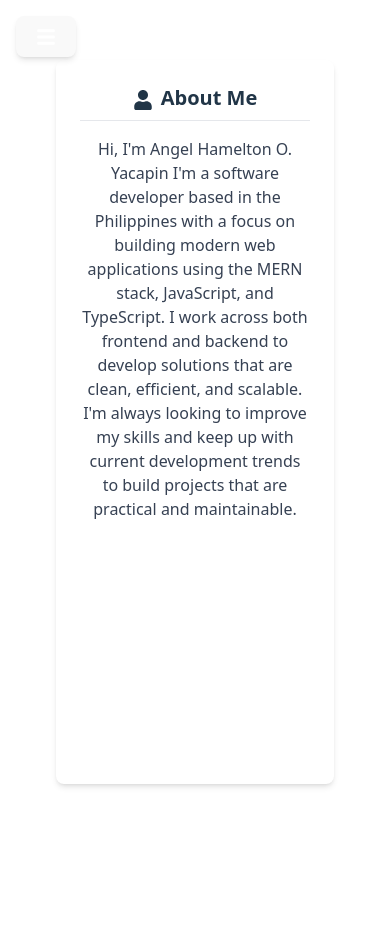
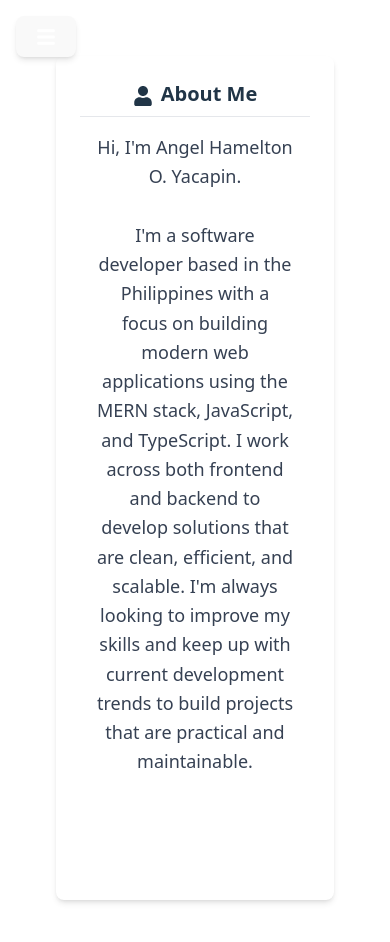
Before and after one commit to TonYacapin/abks_portfolio, a React (Vite) app: page / in a window 390 px wide. Shown: the top 942 px of the page. Before the commit the page ends 844 px from the top, so only its background shows below. Built offline with nearby package versions, Linux system fonts and the light colour scheme.

Commit message:
refactor sections in Portfolio Dashboard for improved layout and responsiveness

```diff
--- a/src/components/Sidebar.jsx
+++ b/src/components/Sidebar.jsx
@@ -10,6 +10,7 @@ import {
     FaBars,
     FaTimes
 } from "react-icons/fa";
+
 
 export default function Sidebar({ activeSection, setActiveSection }) {
     const [isMobileMenuOpen, setIsMobileMenuOpen] = useState(false);
--- a/src/components/sections/AboutSection.jsx
+++ b/src/components/sections/AboutSection.jsx
@@ -1,9 +1,9 @@
 import { FaUser } from "react-icons/fa";
 
 export default function AboutSection() {
-  const contentClasses = "bg-white p-6 rounded-lg shadow-md min-h-[calc(100vh-120px)] w-full flex flex-col";
+  const contentClasses = "bg-white p-6 rounded-lg shadow-md h-screen w-full flex flex-col";
   const headingClasses = "text-xl font-bold mb-4 pb-2 border-b border-gray-200";
-  const textClasses = "text-gray-700";
+  const textClasses = "text-gray-700 flex-grow";
 
   return (
     <div className={contentClasses}>
@@ -11,10 +11,18 @@ export default function AboutSection() {
         <FaUser className="inline-block mr-2" />
         About Me
       </h2>
-      <p className={textClasses}>
-        Hi, I'm Angel Hamelton O. Yacapin
-        I'm a software developer based in the Philippines with a focus on building modern web applications using the MERN stack, JavaScript, and TypeScript. I work across both frontend and backend to develop solutions that are clean, efficient, and scalable. I'm always looking to improve my skills and keep up with current development trends to build projects that are practical and maintainable.
-      </p>
+      <div className={textClasses}>
+        <div className="w-full px-4">
+          <p className="text-lg leading-relaxed">
+            Hi, I'm Angel Hamelton O. Yacapin.
+            <br /><br />
+            I'm a software developer based in the Philippines with a focus on building modern web applications
+            using the MERN stack, JavaScript, and TypeScript. I work across both frontend and backend to
+            develop solutions that are clean, efficient, and scalable. I'm always looking to improve my skills
+            and keep up with current development trends to build projects that are practical and maintainable.
+          </p>
+        </div>
+      </div>
     </div>
   );
 }
--- a/src/components/sections/ProjectsSection.jsx
+++ b/src/components/sections/ProjectsSection.jsx
@@ -1,55 +1,93 @@
-import { FaFolderOpen, FaInfoCircle } from "react-icons/fa";
+import { FaFolderOpen, FaInfoCircle, FaGlobe, FaGithub } from "react-icons/fa"
+import { useState } from "react"
 
 export default function ProjectsSection() {
-  const contentClasses = "bg-white p-6 rounded-lg shadow-md min-h-[calc(100vh-120px)] w-full flex flex-col";
-  const headingClasses = "text-xl font-bold mb-4 pb-2 border-b border-gray-200";
-  const textClasses = "text-gray-700";
+  const [hoveredProject, setHoveredProject] = useState(null)
+
+  const projects = [
+    {
+      id: 1,
+      title: "Restaurant App",
+      description: "A restaurant application with online ordering capabilities.",
+      liveUrl: "https://ipt-restaurant.vercel.app",
+      codeUrl: "https://github.com/TonYacapin/IPT_RESTAURANT",
+      tags: ["Javascript", "Tailwind", "MERN"],
+    },
+    {
+      id: 2,
+      title: "Portfolio Website",
+      description: "A personal portfolio showcasing my skills and projects.",
+      liveUrl: "https://abakusportfolio.vercel.app",
+      codeUrl: "https://github.com/TonYacapin/abks_portfolio",
+      tags: ["Javascript", "Tailwind"],
+    },
+  ]
 
   return (
-    <div className={contentClasses}>
-      <h2 className={headingClasses}>
-        <FaFolderOpen className="inline-block mr-2" />
+    <div className="bg-white p-6 rounded-lg shadow-md min-h-[calc(100vh-120px)] w-full flex flex-col">
+      <h2 className="text-xl font-bold mb-6 pb-2 border-b border-gray-200 flex items-center">
+        <FaFolderOpen className="mr-2 text-gray-700" />
         Projects
       </h2>
-      <ul className={`space-y-4 ml-2 ${textClasses}`}>
-        <li>
-          <h3 className="font-medium mb-1">Restaurant App</h3>
-          <p className="text-gray-600">
-            A restaurant application with online ordering capabilities.{' '}
+
+      <div className="grid grid-cols-1 md:grid-cols-2 gap-6 mb-8">
+        {projects.map((project, index) => (
+          <div
+            key={project.id}
+            className={`border rounded-lg overflow-hidden transition-all duration-300 ${
+              hoveredProject === index ? "shadow-lg transform -translate-y-1" : "shadow"
+            }`}
+            onMouseEnter={() => setHoveredProject(index)}
+            onMouseLeave={() => setHoveredProject(null)}
+          >
+            <div className="h-3 bg-gradient-to-r from-gray-400 to-gray-700"></div>
+            <div className="p-5">
+              <h3 className="font-semibold text-lg mb-2">{project.title}</h3>
+              <p className="text-gray-600 mb-4">{project.description}</p>
+
+              <div className="flex flex-wrap gap-2 mb-4">
+                {project.tags.map((tag) => (
+                  <span key={tag} className="px-2 py-1 bg-gray-100 text-gray-700 text-xs rounded-full">
+                    {tag}
+                  </span>
+                ))}
+              </div>
+
+              <div className="flex space-x-3">
                 <a
-              href="https://ipt-restaurant.vercel.app"
+                  href={project.liveUrl}
                   target="_blank"
                   rel="noopener noreferrer"
-              className="text-blue-500 hover:underline"
+                  className="flex items-center text-sm text-gray-700 hover:text-black transition-colors"
                 >
-              View Live
+                  <FaGlobe className="mr-1" />
+                  <span>View Live</span>
                 </a>
-          </p>
-        </li>
-        <li>
-          <h3 className="font-medium mb-1">Portfolio Website</h3>
-          <p className="text-gray-600">A personal portfolio showcasing my skills and projects.</p>
-          <p className="text-gray-600">
-            A restaurant application with online ordering capabilities.{' '}
                 <a
-              href="https://abakusportfolio.vercel.app"
+                  href={project.codeUrl}
                   target="_blank"
                   rel="noopener noreferrer"
-              className="text-blue-500 hover:underline"
+                  className="flex items-center text-sm text-gray-600 hover:text-gray-800 transition-colors"
                 >
-              View Live
+                  <FaGithub className="mr-1" />
+                  <span>View Code</span>
                 </a>
-          </p>
-        </li>
-      </ul>
+              </div>
+            </div>
+          </div>
+        ))}
+      </div>
 
       {/* Note about additional projects */}
-      <div className="mt-8 p-4 bg-blue-50 border border-blue-200 rounded-md">
-        <p className="flex items-center text-blue-700">
-          <FaInfoCircle className="mr-2" />
-          <span>Additional projects are currently being added to this portfolio. Please check back later for more examples of my work.</span>
+      <div className="mt-auto p-4 bg-gray-50 border border-gray-200 rounded-md transition-all duration-300 hover:bg-gray-100">
+        <p className="flex items-center text-gray-700">
+          <FaInfoCircle className="mr-2 flex-shrink-0" />
+          <span>
+            Additional projects are currently being added to this portfolio. Please check back later for more examples
+            of my work.
+          </span>
         </p>
       </div>
     </div>
-  );
+  )
 }
--- a/src/components/sections/SkillsSection.jsx
+++ b/src/components/sections/SkillsSection.jsx
@@ -1,9 +1,54 @@
-import { FaCode } from "react-icons/fa";
+import { FaCode, FaServer, FaDatabase, FaTools, FaLaptopCode } from "react-icons/fa";
+import { SiJavascript, SiTypescript, SiReact, SiNodedotjs, SiMongodb, SiExpress } from "react-icons/si";
+import { AiFillGithub } from "react-icons/ai";
+import { TbApi } from "react-icons/tb";
 
 export default function SkillsSection() {
-  const contentClasses = "bg-white p-6 rounded-lg shadow-md min-h-[calc(100vh-120px)] w-full flex flex-col";
+  const contentClasses = "bg-white p-6 rounded-lg shadow-md w-full flex flex-col";
   const headingClasses = "text-xl font-bold mb-4 pb-2 border-b border-gray-200";
   const textClasses = "text-gray-700";
+
+  const skillCategories = [
+    {
+      name: "Frontend",
+      icon: <FaLaptopCode className="text-blue-500" />,
+      skills: [
+        { name: "React.js", icon: <SiReact className="text-blue-600" /> },
+        { name: "JavaScript (ES6+)", icon: <SiJavascript className="text-yellow-400" /> },
+        { name: "TypeScript", icon: <SiTypescript className="text-blue-700" /> },
+        { name: "HTML5/CSS3", icon: <FaCode className="text-orange-500" /> },
+        { name: "Tailwind CSS", icon: <FaCode className="text-teal-500" /> },
+      ]
+    },
+    {
+      name: "Backend",
+      icon: <FaServer className="text-green-600" />,
+      skills: [
+        { name: "Node.js", icon: <SiNodedotjs className="text-green-600" /> },
+        { name: "Express.js", icon: <SiExpress className="text-gray-600" /> },
+        { name: "RESTful APIs", icon: <TbApi className="text-purple-600" /> },
+        { name: "GraphQL", icon: <TbApi className="text-pink-600" /> },
+      ]
+    },
+    {
+      name: "Database",
+      icon: <FaDatabase className="text-orange-500" />,
+      skills: [
+        { name: "MongoDB", icon: <SiMongodb className="text-green-500" /> },
+        { name: "Mongoose ODM", icon: <FaDatabase className="text-red-500" /> },
+      ]
+    },
+    {
+      name: "Tools & Others",
+      icon: <FaTools className="text-gray-600" />,
+      skills: [
+        { name: "Git & GitHub", icon: <AiFillGithub className="text-black" /> },
+        { name: "VS Code", icon: <FaCode className="text-blue-500" /> },
+        { name: "Agile/Scrum Methodology", icon: <FaTools className="text-purple-500" /> },
+        { name: "Responsive Design", icon: <FaLaptopCode className="text-indigo-500" /> },
+      ]
+    },
+  ];
 
   return (
     <div className={contentClasses}>
@@ -11,13 +56,26 @@ export default function SkillsSection() {
         <FaCode className="inline-block mr-2" />
         Skills
       </h2>
-      <ul className={`list-disc list-inside space-y-2 ml-2 ${textClasses}`}>
-        <li>MongoDB, Express.js, React.js, Node.js (MERN Stack)</li>
-        <li>JavaScript (ES6+)</li>
-        <li>TypeScript</li>
-        <li>RESTful APIs and GraphQL</li>
-        <li>Version Control (Git, GitHub)</li>
-      </ul>
+      <div className={textClasses}>
+        <div className="grid grid-cols-1 sm:grid-cols-2 lg:grid-cols-3 xl:grid-cols-4 gap-4">
+          {skillCategories.map((category, index) => (
+            <div key={index} className="bg-gray-50 p-4 rounded-lg">
+              <h3 className="text-lg font-medium mb-3 flex items-center">
+                {category.icon}
+                <span className="ml-2">{category.name}</span>
+              </h3>
+              <ul className="space-y-2">
+                {category.skills.map((skill, skillIndex) => (
+                  <li key={skillIndex} className="flex items-center">
+                    <span className="mr-2">{skill.icon}</span>
+                    {skill.name}
+                  </li>
+                ))}
+              </ul>
+            </div>
+          ))}
+        </div>
+      </div>
     </div>
   );
 }
```
Lines whose indentation alone changed are shown as unchanged.
